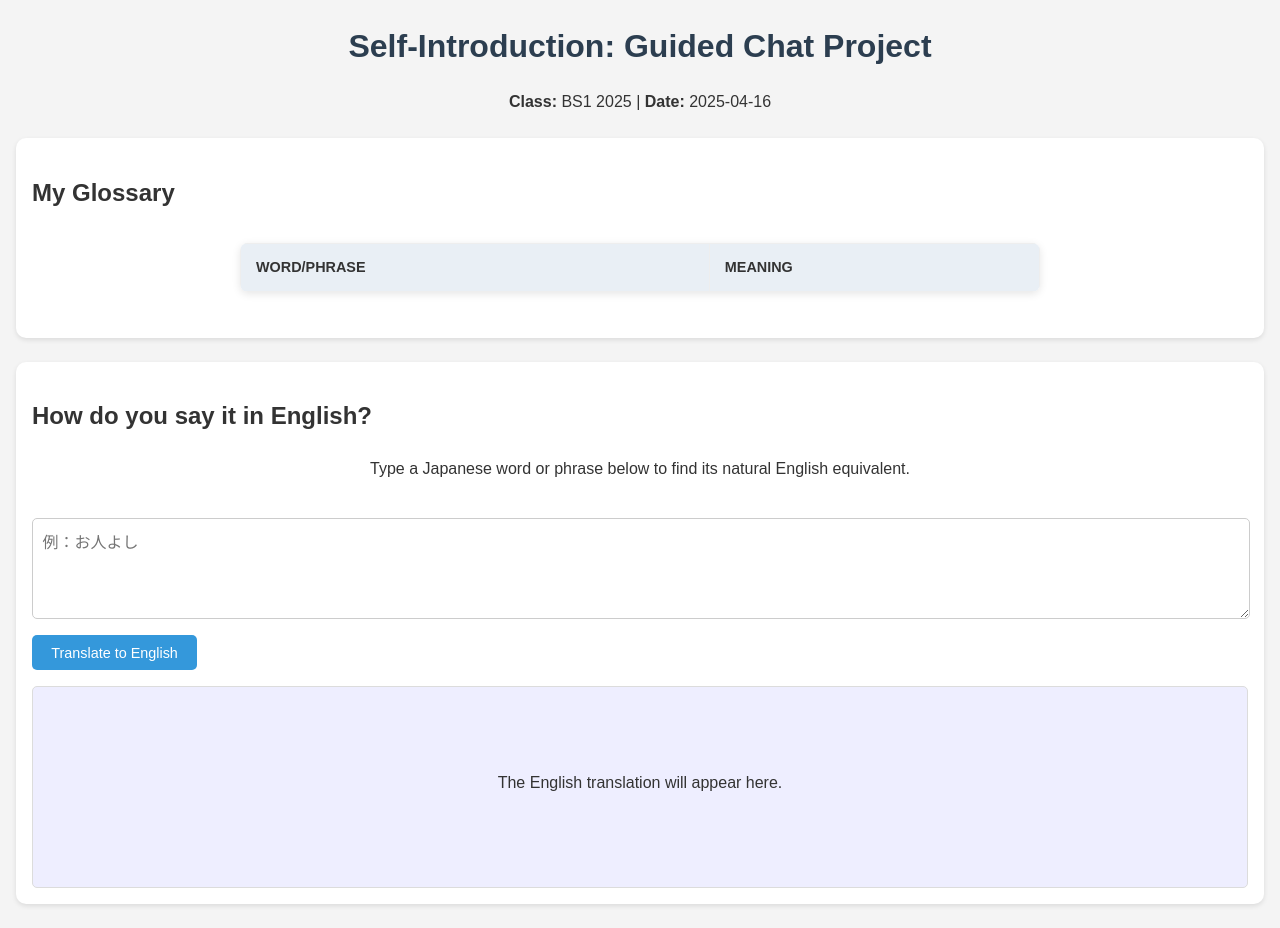
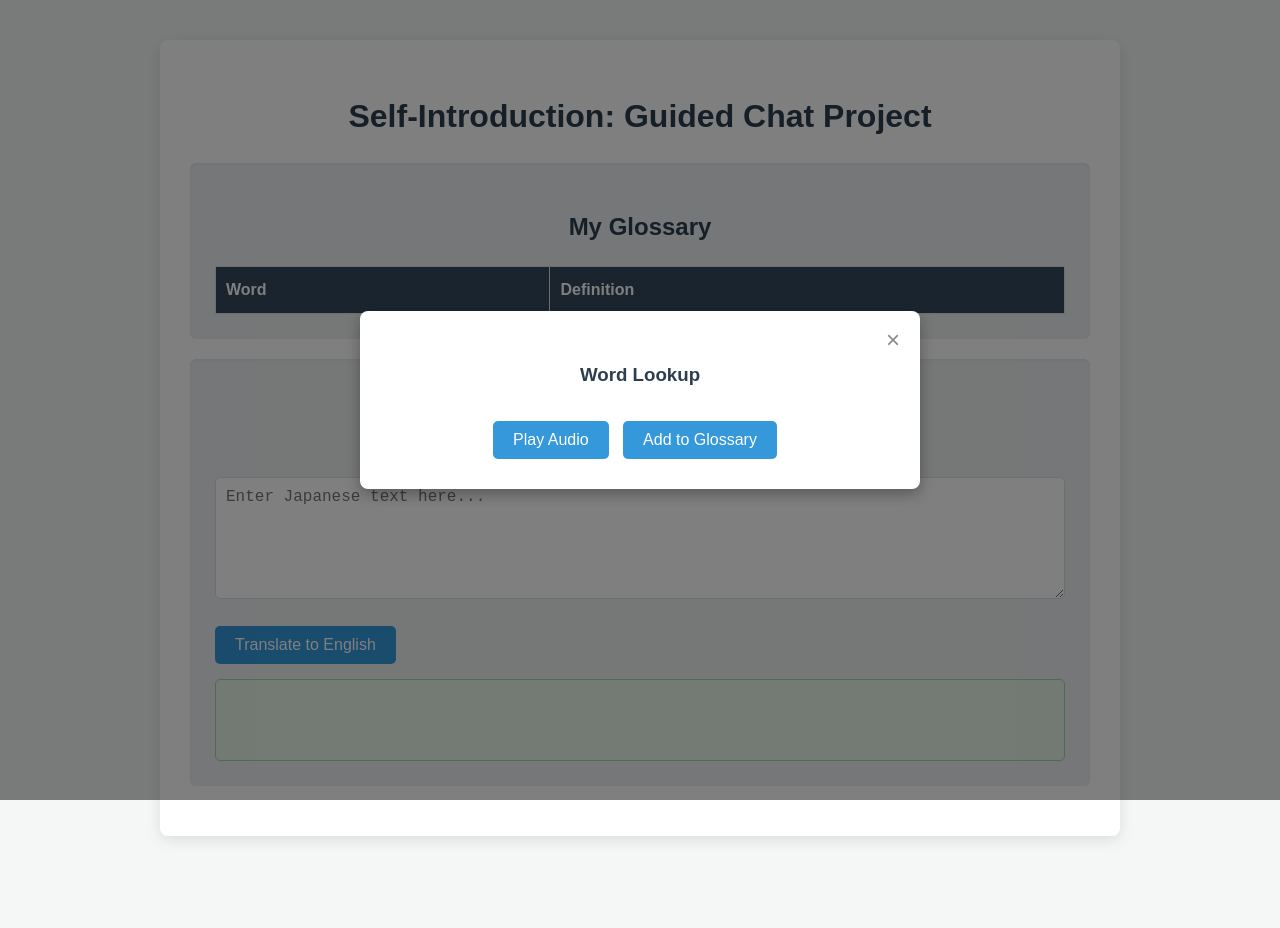
Before and after one commit to Ponta-English-Teacher/self-introduction-app, a website: page public/index.html in a window 1280 px wide. After the commit the page ends 876 px from the top, so only its background shows below. Drawn offline with Linux system fonts and the light colour scheme.

Commit message:
Apply full and correct HTML, CSS, and JS structure

```diff
--- a/public/index.html
+++ b/public/index.html
@@ -9,27 +9,27 @@
 <body>
     <div class="container">
         <h1>Self-Introduction: Guided Chat Project</h1>
-    <p><strong>Class:</strong> BS1 2025 | <strong>Date:</strong> 2025-04-16</p>
-
         <div id="taskContainer">
             </div>
-  </div> <div id="dictionaryPopup" class="popup">
+
+        <div id="dictionaryPopup" class="popup-overlay">
             <div class="popup-content">
-      <span class="close-button" onclick="closePopup()">&times;</span>
-      <h3>Dictionary Lookup</h3>
+                <span class="close-btn" onclick="closePopup()">&times;</span>
+                <h3>Word Lookup</h3>
                 <h4 id="dictWord"></h4>
                 <p id="dictDefinition"></p>
-      <button id="playAudioBtn" style="display:none;">🔊 Play it</button>
-      <button onclick="confirmAddToGlossary()">➕ Add to Glossary</button>
+                <button id="playAudioBtn">Play Audio</button>
+                <button onclick="confirmAddToGlossary()">Add to Glossary</button>
             </div>
         </div>
 
-  <div class="container section"> <h2>My Glossary</h2>
-    <table class="glossary-table" id="glossary-table">
+        <div class="section glossary-section">
+            <h2>My Glossary</h2>
+            <table id="glossary-table">
                 <thead>
                     <tr>
-          <th>Word/Phrase</th>
-          <th>Meaning</th>
+                        <th>Word</th>
+                        <th>Definition</th>
                     </tr>
                 </thead>
                 <tbody>
@@ -37,13 +37,12 @@
             </table>
         </div>
 
-  <div class="container section translator-section">
-    <h2>How do you say it in English?</h2>
-    <p>Type a Japanese word or phrase below to find its natural English equivalent.</p>
-    <textarea id="jpInput" placeholder="例：お人よし" rows="3"></textarea>
+        <div class="section translator-section">
+            <h2>Japanese to English Translator</h2>
+            <textarea id="jpInput" placeholder="Enter Japanese text here..."></textarea><br>
             <button id="translateJpBtn">Translate to English</button>
-    <div id="enOutput" class="chat-box">
-      <p>The English translation will appear here.</p>
+            <div id="enOutput" class="translation-output">
+                </div>
         </div>
     </div>
 
--- a/public/style.css
+++ b/public/style.css
@@ -1,176 +1,177 @@
 body {
-  font-family: Arial, sans-serif;
-  margin: 1rem; /* Reduced margin for smaller screens */
-  background-color: #f4f4f4;
+    font-family: 'Arial', sans-serif;
+    margin: 0;
+    padding: 20px;
+    background-color: #f4f7f6;
     color: #333;
     line-height: 1.6;
 }
 
-h1 {
+.container {
+    max-width: 900px;
+    margin: 20px auto;
+    background: #fff;
+    padding: 30px;
+    border-radius: 8px;
+    box-shadow: 0 4px 15px rgba(0, 0, 0, 0.1);
+}
+
+h1, h2, h3 {
     color: #2c3e50;
     text-align: center;
-  margin-bottom: 1rem;
-}
-
-p {
-  text-align: center;
-  margin-bottom: 1.5rem;
+    margin-bottom: 20px;
 }
 
 .section {
-  margin-bottom: 1.5rem; /* Reduced margin */
-  padding: 1rem;
-  background: #fff;
-  border-radius: 10px;
-  box-shadow: 0 2px 5px rgba(0,0,0,0.1);
+    background-color: #ecf0f1;
+    border-radius: 6px;
+    padding: 25px;
+    margin-bottom: 20px;
+    box-shadow: inset 0 1px 3px rgba(0, 0, 0, 0.05);
+}
+
+.section p {
+    margin-bottom: 15px;
+    color: #555;
+}
+
+.chat-box {
+    border: 1px solid #ccc;
+    background-color: #f9f9f9;
+    padding: 15px;
+    min-height: 200px;
+    max-height: 400px; /* Added max-height for scrollability */
+    overflow-y: auto; /* Ensure it scrolls if content overflows */
+    border-radius: 5px;
+    margin-top: 15px;
+    white-space: pre-wrap; /* Preserve whitespace and wrap text */
+    word-wrap: break-word; /* Break long words */
+}
+
+textarea {
+    width: calc(100% - 22px);
+    padding: 10px;
+    margin-top: 15px;
+    border: 1px solid #ddd;
+    border-radius: 5px;
+    font-size: 16px;
+    resize: vertical; /* Allow vertical resizing */
 }
 
 button {
-  padding: 0.6rem 1.2rem; /* Slightly larger buttons */
     background-color: #3498db;
     color: white;
+    padding: 10px 20px;
     border: none;
     border-radius: 5px;
     cursor: pointer;
-  font-size: 0.9rem; /* Adjusted font size */
-  transition: background-color 0.2s ease;
-  margin-right: 0.5rem; /* Spacing between buttons */
-  margin-top: 0.5rem; /* Ensure buttons don't stick to textareas */
+    font-size: 16px;
+    margin-top: 10px;
+    margin-right: 10px; /* Space out buttons */
+    transition: background-color 0.3s ease;
 }
 
 button:hover {
     background-color: #2980b9;
 }
 
-button:active {
-  background-color: #21618c;
+button:disabled {
+    background-color: #95a5a6;
+    cursor: not-allowed;
 }
 
-textarea {
-  width: calc(100% - 1.2rem); /* Account for padding */
-  height: 80px;
-  margin-top: 0.8rem; /* Increased margin */
-  padding: 0.6rem;
-  border: 1px solid #ccc;
-  border-radius: 5px;
-  font-family: inherit;
-  font-size: 1rem;
-  resize: vertical; /* Allow vertical resizing */
+/* Pop-up (Dictionary) Styles */
+.popup-overlay {
+    display: none; /* Hidden by default */
+    position: fixed; /* Stay in place */
+    left: 0;
+    top: 0;
+    width: 100%; /* Full width */
+    height: 100%; /* Full height */
+    background-color: rgba(0,0,0,0.5); /* Semi-transparent black background */
+    display: flex;
+    justify-content: center;
+    align-items: center;
+    z-index: 1000; /* Sit on top */
 }
 
-.chat-box {
-  margin-top: 1rem;
-  background-color: #eef;
-  padding: 1rem;
-  border-radius: 5px;
-  white-space: pre-wrap;
-  max-height: 300px; /* Limit chat box height */
-  overflow-y: auto; /* Enable scrolling for chat */
-  border: 1px solid #dcdcdc;
-}
-
-.popup {
-  position: fixed;
-  top: 50%;
-  left: 50%;
-  transform: translate(-50%, -50%); /* Center the popup */
-  background: #fff;
-  border: 1px solid #ccc;
-  padding: 20px; /* More padding */
-  border-radius: 10px; /* More rounded corners */
-  box-shadow: 0 4px 10px rgba(0,0,0,0.25); /* Stronger shadow */
-  display: none;
-  max-width: 90%; /* Responsive max-width */
-  width: 350px; /* Fixed width for larger screens */
-  z-index: 1000; /* Ensure it's on top */
+.popup-content {
+    background-color: #fff;
+    padding: 30px;
+    border-radius: 8px;
+    box-shadow: 0 5px 15px rgba(0,0,0,0.3);
+    max-width: 500px;
+    width: 90%;
+    position: relative;
     text-align: center;
 }
 
-.popup h4 {
-  margin-top: 0;
-  color: #34495e;
-  font-size: 1.2rem;
+.popup-content h3, .popup-content h4 {
+    color: #2c3e50;
+    margin-bottom: 15px;
 }
 
-.popup p {
-  font-size: 1rem;
-  margin-bottom: 1rem;
-  text-align: left; /* Align definition text left */
+.close-btn {
+    position: absolute;
+    top: 10px;
+    right: 20px;
+    font-size: 24px;
+    cursor: pointer;
+    color: #888;
 }
 
-.popup button {
-  margin: 0.5rem; /* Spacing between popup buttons */
+.close-btn:hover {
+    color: #333;
 }
 
-.glossary-table {
-  width: calc(100% - 2rem); /* Account for body margin */
-  max-width: 800px; /* Max width for table */
-  margin: 30px auto; /* Center table and add margin */
+/* Glossary Table Styles */
+.glossary-section table {
+    width: 100%;
     border-collapse: collapse;
-  box-shadow: 0 2px 8px rgba(0,0,0,0.1);
-  background-color: #fff;
-  border-radius: 8px;
-  overflow: hidden; /* For rounded corners on table */
+    margin-top: 20px;
 }
 
-.glossary-table th, .glossary-table td {
-  border: 1px solid #eee;
-  padding: 12px 15px;
+.glossary-section th, .glossary-section td {
+    border: 1px solid #ddd;
+    padding: 10px;
     text-align: left;
 }
 
-.glossary-table th {
-  background-color: #e9eff5;
-  color: #333;
-  font-weight: bold;
-  text-transform: uppercase;
-  font-size: 0.9rem;
+.glossary-section th {
+    background-color: #34495e;
+    color: white;
 }
 
-.glossary-table tr:nth-child(even) {
-  background-color: #f8f8f8;
+.glossary-section tr:nth-child(even) {
+    background-color: #f2f2f2;
 }
 
-/* Responsive adjustments */
-@media (max-width: 600px) {
-  body {
-    margin: 0.5rem; /* Even less margin on very small screens */
+/* Translator Section Styles */
+.translator-section textarea {
+    min-height: 100px;
+    margin-bottom: 10px;
 }
 
-  h1 {
-    font-size: 1.5rem;
+.translation-output {
+    background-color: #e8f5e9; /* Light green background */
+    border: 1px solid #a5d6a7; /* Green border */
+    padding: 15px;
+    border-radius: 5px;
+    margin-top: 15px;
+    min-height: 50px;
+    display: flex; /* Use flexbox for vertical alignment */
+    align-items: center; /* Center content vertically */
+    justify-content: center; /* Center content horizontally */
+    text-align: center;
+    color: #2e7d32; /* Dark green text */
+    font-weight: bold;
 }
 
-  .section {
-    padding: 0.8rem;
+.translation-output p {
+    margin: 0; /* Remove default paragraph margin */
 }
 
-  button {
-    padding: 0.5rem 1rem;
-    font-size: 0.85rem;
-    margin-right: 0.3rem;
+/* Adjust button margin for better spacing */
+.section button + button {
+    margin-left: 5px;
 }
-
-  textarea {
-    font-size: 0.9rem;
-  }
-
-  .chat-box {
-    padding: 0.8rem;
-  }
-
-  .popup {
-    padding: 15px;
-    width: 95%; /* Take up more width on small screens */
-  }
-
-  .glossary-table {
-    width: calc(100% - 1rem); /* Account for smaller body margin */
-    margin: 20px auto;
-  }
-
-  .glossary-table th, .glossary-table td {
-    padding: 8px 10px;
-    font-size: 0.8rem;
-  }
-}
```
Lines whose indentation alone changed are shown as unchanged.
